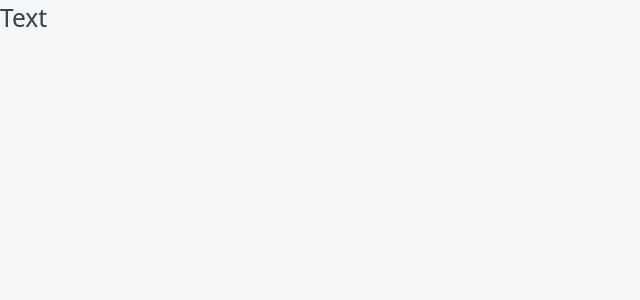
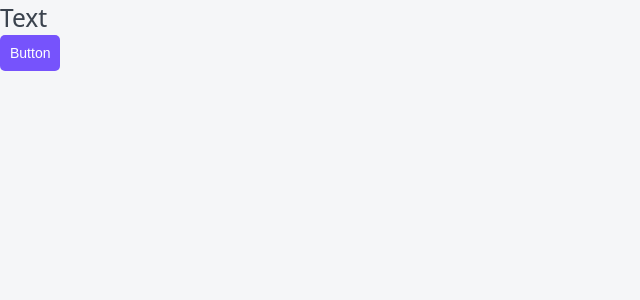
Before and after one commit to Igorg599/top-api_next.js, a Next.js app: page / in a window 1280 px wide. Shown: the top 300 px of the page, without its empty margins (0-640 px from the left). Built offline with nearby package versions, Linux system fonts and the light colour scheme.

Commit message:
add button

```diff
--- /dev/null
+++ b/components/Button/Button.module.css
@@ -0,0 +1,51 @@
+.button {
+	display: inline-block;
+
+	box-sizing: border-box;
+	padding: 10px;
+
+	cursor: pointer;
+	transition: all 0.2s;
+	text-align: center;
+
+	border: none;
+	border-radius: 5px;
+
+	font-size: 14px;
+}
+
+.primary {
+	color: var(--white);
+	background-color: var(--primary);
+}
+
+.primary:hover {
+	background-color: var(--primary-hover);
+}
+
+.ghost {
+	color: var(--black);
+	border: 1px solid var(--gray-light);
+	background: none;
+}
+
+.ghost:hover {
+	color: var(--white);
+	background-color: var(--primary);
+}
+
+.arrow {
+	display: inline-block;
+
+	margin-left: 10px;
+}
+
+.down {
+	transition: all 0.2s;
+	transform: rotate(90deg);
+}
+
+.primary svg,
+.ghost:hover svg {
+	fill: var(--white);
+}
--- /dev/null
+++ b/components/Button/Button.props.ts
@@ -0,0 +1,6 @@
+import { ReactNode } from "react"
+
+export interface ButtonProps {
+  children: ReactNode
+  appearance: "primary" | "ghost"
+}
--- /dev/null
+++ b/components/Button/Button.tsx
@@ -0,0 +1,16 @@
+import styles from "./Button.module.css"
+import { ButtonProps } from "./Button.props"
+import cn from "classnames"
+
+export const Button = ({ appearance, children }: ButtonProps): JSX.Element => {
+  return (
+    <button
+      className={cn(styles.button, {
+        [styles.primary]: appearance == "primary",
+        [styles.ghost]: appearance == "ghost",
+      })}
+    >
+      {children}
+    </button>
+  )
+}
--- a/components/index.ts
+++ b/components/index.ts
@@ -1 +1,2 @@
 export * from "./Htag/Htag"
+export * from "./Button/Button"
--- a/package.json
+++ b/package.json
@@ -12,6 +12,7 @@
   "dependencies": {
     "classnames": "^2.3.1",
     "cross-env": "^7.0.3",
+    "framer-motion": "^5.4.3",
     "next": "12.0.4",
     "react": "17.0.2",
     "react-dom": "17.0.2"
--- a/pages/index.tsx
+++ b/pages/index.tsx
@@ -1,9 +1,10 @@
-import { Htag } from "../components"
+import { Htag, Button } from "../components"
 
 export default function Home(): JSX.Element {
   return (
     <div>
       <Htag tag="h1">Text</Htag>
+      <Button appearance="primary">Button</Button>
     </div>
   )
 }
--- a/styles/globals.css
+++ b/styles/globals.css
@@ -23,8 +23,10 @@ a {
 
 :root {
 	--black: #3B434E;
+	--gray-light: #EBEBEB;
 	--white: white;
 	--primary: #7653FC;
+	--primary-hover: #6344DF;
 	--red: #FC836D;
 	--green: #1DC37E;
 	--green-light: #C8F8E4;
```
Also changed, not shown: components/Button/Vector.svg (added), 1 other file (tests, documents, lock files or other folders).
